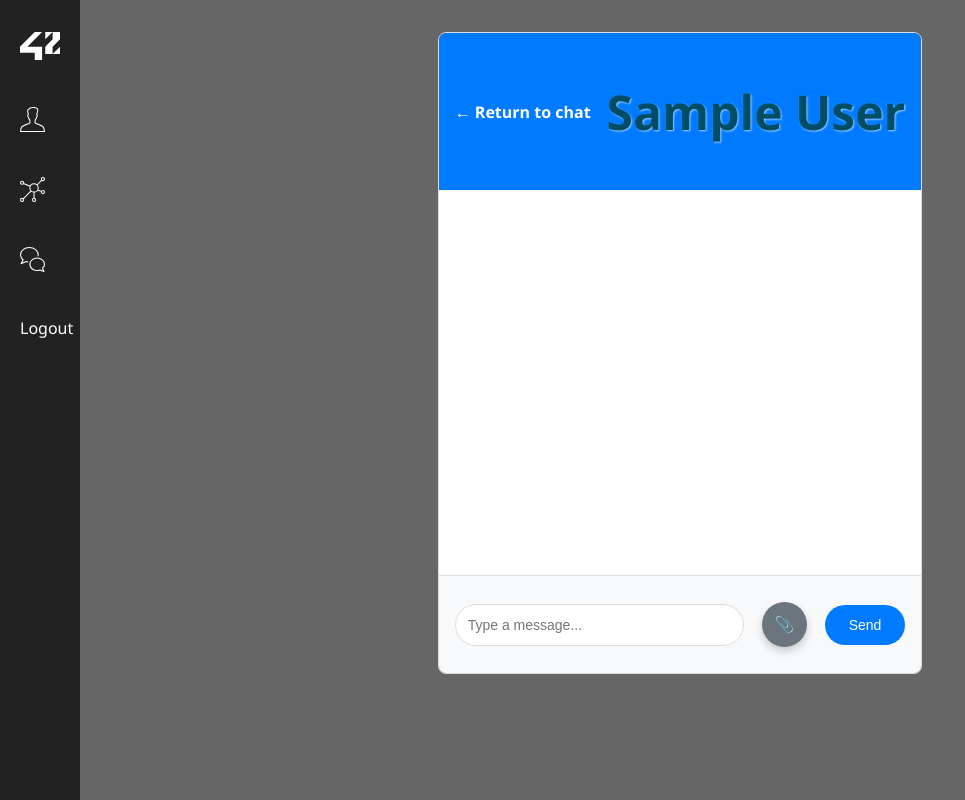
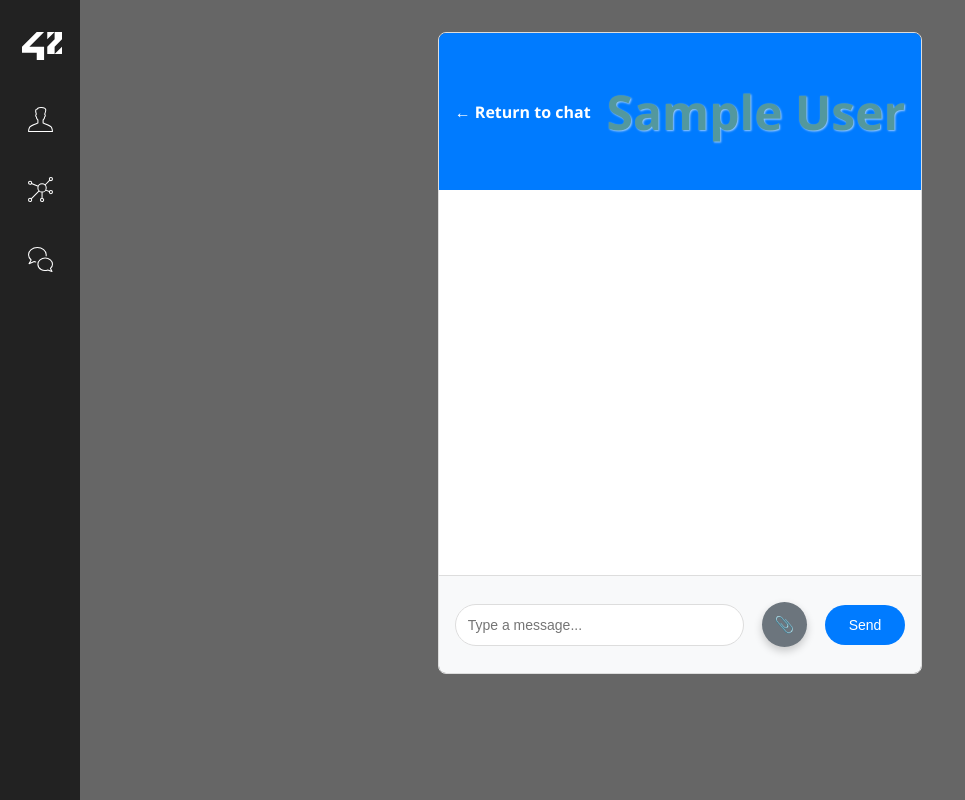
Before and after one commit to Adam2475/Piscine-PHP-Rush01, a Symfony app: template intranet/templates/chat/private.html.twig in a window 1280 px wide. Shown: the whole page, without its empty margins (0-965 px from the left). Run offline with Twig, Linux system fonts and the light colour scheme; the template is opened without the code that fills it: most values are stand-ins (such as "Sample title", 1, 10 or a date in 2020); some libraries are stand-ins or nearby versions.

Commit message:
migliorato style

```diff
--- a/intranet/public/css/style.css
+++ b/intranet/public/css/style.css
@@ -26,7 +26,7 @@ h1, h2 {
 	padding: 30px 0;
 	margin: 0;
 	font-size: 48px;
-	color: #004d66;
+	color: #53989e;
 	text-shadow: 1px 1px 2px rgba(255, 255, 255, 0.6);
 }
 
@@ -225,7 +260,7 @@ button:hover {
 /* === Navbar Styles === */
 
 .navbar {
-    position: absolute;
+    position: fixed;
     left: 0;
     top: 0;
     width: 5em;
@@ -238,17 +273,18 @@ button:hover {
 .navbar ul {
     list-style: none;
     padding: 0;
+    padding-left: 20px;
 }
 
 .navbar ul li {
     margin: 20px 0;
-    text-align: left;
+    text-align: center;
 }
 
 .navbar ul li a {
     color: #fff;
     text-decoration: none;
-    padding: 10px 20px;
+    padding: 10px 20px 10px 0px;
     display: block;
     transition: background 0.2s;
 }
--- a/intranet/templates/components/navbar.html.twig
+++ b/intranet/templates/components/navbar.html.twig
@@ -2,10 +2,10 @@
     <ul>
         <li>
             <a class="navbar-logo" href="{{ path('userpage', {'id': app.user.id}) }}">
-                <svg xmlns="http://www.w3.org/2000/svg" xml:space="preserve" viewBox="0 0 137.6 96.6" fill="#fff" stroke="transparent" width="40" height="32">
-                    <path d="M229.2 443.9h50.7v25.4h25.3v-45.9h-50.6l50.6-50.7h-25.3l-50.7 50.7zM316.1 398.1l25.3-25.4h-25.3z" fill="#fff" transform="translate(-229.2 -372.7)">
+                <svg xmlns="http://www.w3.org/2000/svg" xml:space="preserve" viewBox="0 0 137.6 96.6" fill="#fff" stroke="transparent" width="40" height="32" style="margin-left: 2px;">
+                    <path d="M229.2 443.9h50.7v25.4h25.3v-45.9h-50.6l50.6-50.7h-25.3l-50.7 50.7zM316.1 398.1l25.3-25.4h-25.3z" fill="#fff" transform="translate(-229.2 -372.7)" style="margin-left: 2px;">
                     </path>
-                    <path d="m341.4 398.1-25.3 25.3v25.3h25.3v-25.3l25.4-25.3v-25.4h-25.4zM366.8 423.4l-25.4 25.3h25.4z" fill="#fff" transform="translate(-229.2 -372.7)">
+                    <path d="m341.4 398.1-25.3 25.3v25.3h25.3v-25.3l25.4-25.3v-25.4h-25.4zM366.8 423.4l-25.4 25.3h25.4z" fill="#fff" transform="translate(-229.2 -372.7)" style="margin-left: 2px;">
                     </path>
                 </svg>
             </a>
@@ -36,6 +36,5 @@
                 </svg>
             </a>
         </li>
-        <li><a href="{{ path('app_logout') }}">Logout</a></li>
     </ul>
 </div>
--- a/intranet/templates/components/searchbar.html.twig
+++ b/intranet/templates/components/searchbar.html.twig
@@ -34,6 +34,9 @@
                         <a href="/userpage/{{ user.id }}">User Page</a>
                     </li>
                 {% endif %}
+                <li>
+                    <a href="{{ path('app_logout') }}">Logout</a>
+                </li>
             </ul>
         </div>
     </div>
--- a/intranet/templates/components/userinfo.html.twig
+++ b/intranet/templates/components/userinfo.html.twig
@@ -1,9 +1,8 @@
 <div class="user_info">
-
+    <div class="pick_and_name">
         <img src="{{ user.image is not empty ? user.image : asset('images/default_profile.jpeg') }}"
         alt="Profile Image"
         style="max-width:150px;">
-        <div class="pick_and_name">
         <h2 class="user_name">
         {{ user.getFirstName() }}
         {{ user.getLastName() }}
@@ -14,5 +13,4 @@
         <li>Email: {{ user.getEmail() }}</li>
     </ul>
     </div>
-
 </div>
```
Also changed, not shown: other parts of intranet/public/css/style.css (+42 -18 lines), intranet/public/images/peakpx.jpg (added), intranet/public/images/techWallpaper.jpg (added), intranet/public/images/wp2631061-wallpaper-techno.jpg (added). Lines whose indentation alone changed are shown as unchanged.
